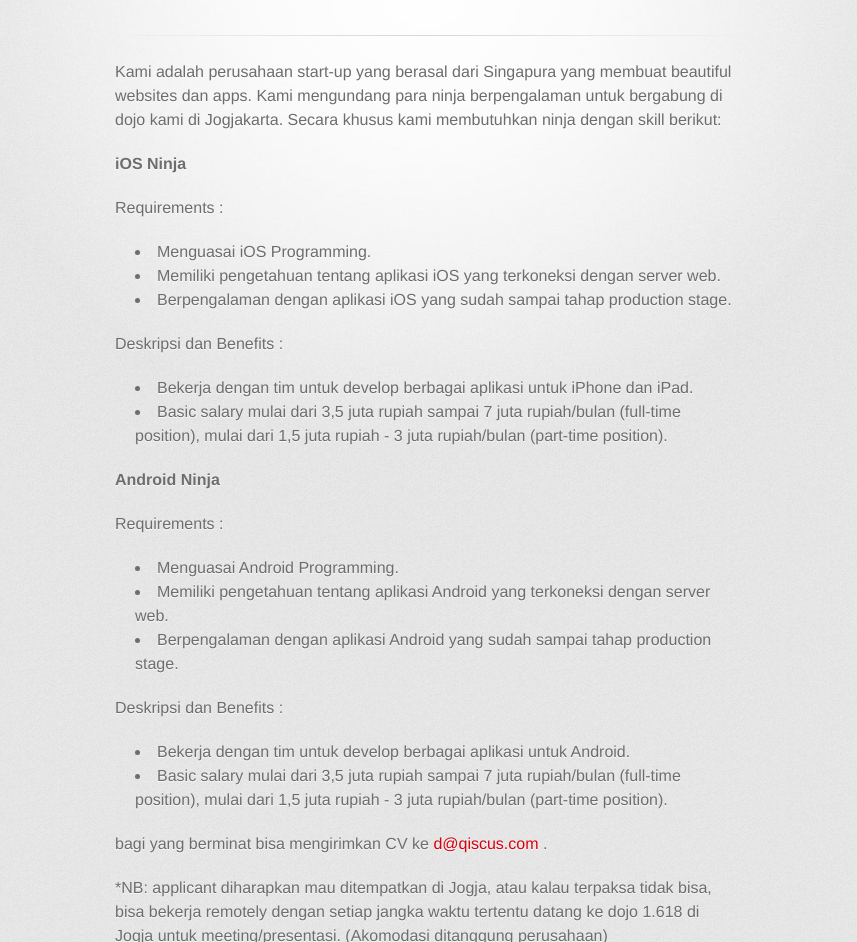
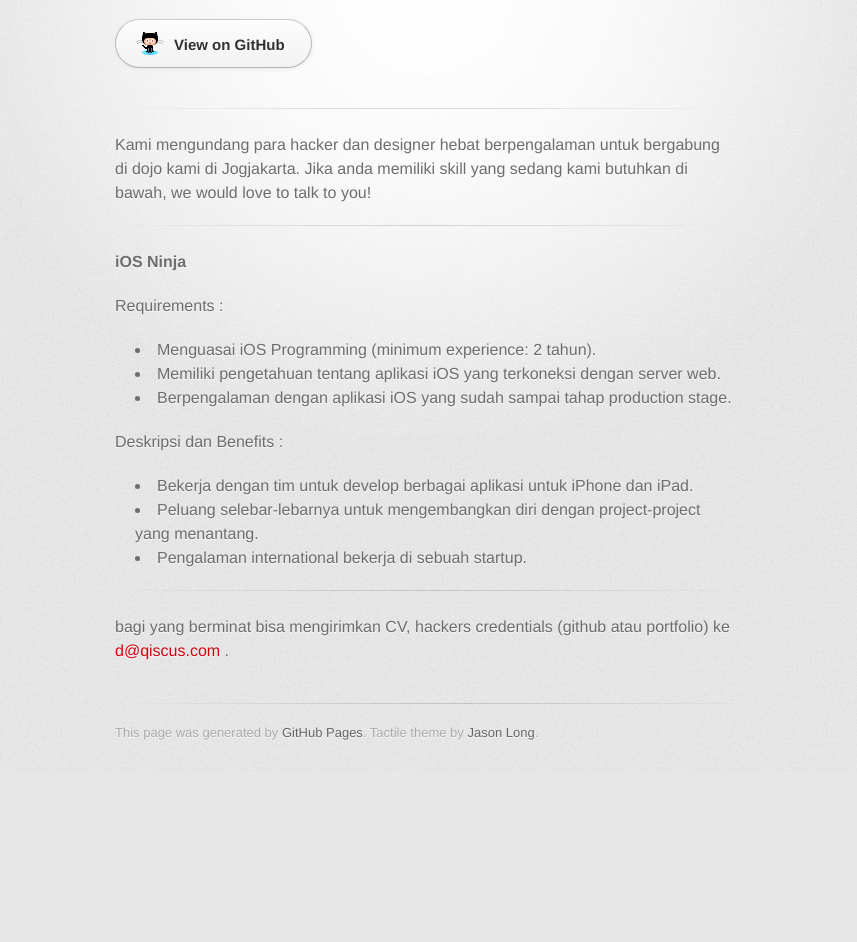
Before and after one commit to onesixoneeight/onesixoneeight.github.io, a plain HTML site: page index.html in a window 1280 px wide. Shown: the part 138-1080 px from the top of the page, without its empty margins (215-1072 px from the left). After the commit the page ends 910 px from the top, so only its background shows below. Drawn offline with Linux system fonts and the light colour scheme; a web font is replaced by a local one.

Commit message:
Replace master branch with page content via GitHub

```diff
--- a/index.html
+++ b/index.html
@@ -10,7 +10,7 @@
     <!--[if lt IE 9]>
     <script src="//html5shiv.googlecode.com/svn/trunk/html5.js"></script>
     <![endif]-->
-    <title>Jobs by onesixoneeight</title>
+    <title>onesixoneeight Job by onesixoneeight</title>
   </head>
 
   <body>
@@ -18,48 +18,34 @@
       <div class="inner">
 
         <header>
-          <h1>Jobs</h1>
-          <h2>at 1.618 Design Studio</h2>
+          <h1>onesixoneeight Job</h1>
+          <h2>We make awesomely beautiful websites and apps</h2>
         </header>
 
-        <!--section id="downloads" class="clearfix">
+        <section id="downloads" class="clearfix">
           <a href="https://github.com/onesixoneeight" id="view-on-github" class="button"><span>View on GitHub</span></a>
-        </section-->
+        </section>
 
         <hr>
 
         <section id="main_content">
-          <p>Kami adalah perusahaan start-up yang berasal dari Singapura yang membuat beautiful websites dan apps. Kami mengundang para ninja berpengalaman untuk bergabung di dojo kami di Jogjakarta. Secara khusus kami membutuhkan ninja dengan skill berikut:</p>
+          <p>Kami mengundang para hacker dan designer hebat berpengalaman untuk bergabung di dojo kami di Jogjakarta. Jika anda memiliki skill yang sedang kami butuhkan di bawah, we would love to talk to you!</p>
 
-<p><strong>iOS Ninja</strong></p>
+<hr><p><strong>iOS Ninja</strong></p>
 
 <p>Requirements :</p>
 
 <ul>
-<li>Menguasai iOS Programming.</li>
+<li>Menguasai iOS Programming (minimum experience: 2 tahun).</li>
 <li>Memiliki pengetahuan tentang aplikasi iOS yang terkoneksi dengan server web.</li>
 <li>Berpengalaman dengan aplikasi iOS yang sudah sampai tahap production stage.</li>
 </ul><p>Deskripsi dan Benefits :</p>
 
 <ul>
 <li>Bekerja dengan tim untuk develop berbagai aplikasi untuk iPhone dan iPad.</li>
-<li>Basic salary mulai dari 3,5 juta rupiah sampai 7 juta rupiah/bulan (full-time position), mulai dari 1,5 juta rupiah - 3 juta rupiah/bulan (part-time position).</li>
-</ul><p><strong>Android Ninja</strong></p>
-
-<p>Requirements :</p>
-
-<ul>
-<li>Menguasai Android Programming.</li>
-<li>Memiliki pengetahuan tentang aplikasi Android yang terkoneksi dengan server web.</li>
-<li>Berpengalaman dengan aplikasi Android yang sudah sampai tahap production stage.</li>
-</ul><p>Deskripsi dan Benefits :</p>
-
-<ul>
-<li>Bekerja dengan tim untuk develop berbagai aplikasi untuk Android.</li>
-<li>Basic salary mulai dari 3,5 juta rupiah sampai 7 juta rupiah/bulan (full-time position), mulai dari 1,5 juta rupiah - 3 juta rupiah/bulan (part-time position).</li>
-</ul><p>bagi yang berminat bisa mengirimkan CV ke <a href="mailto:d@qiscus.com">d@qiscus.com</a> .</p>
-
-<p>*NB: applicant diharapkan mau ditempatkan di Jogja, atau kalau terpaksa tidak bisa, bisa bekerja remotely dengan setiap jangka waktu tertentu datang ke dojo 1.618 di Jogja untuk meeting/presentasi. (Akomodasi ditanggung perusahaan)</p>
+<li>Peluang selebar-lebarnya untuk mengembangkan diri dengan project-project yang menantang.</li>
+<li>Pengalaman international bekerja di sebuah startup.</li>
+</ul><hr><p>bagi yang berminat bisa mengirimkan CV, hackers credentials (github atau portfolio) ke <a href="mailto:d@qiscus.com">d@qiscus.com</a> .</p>
         </section>
 
         <footer>
```
Also changed, not shown: params.json (+1 -1 lines).
